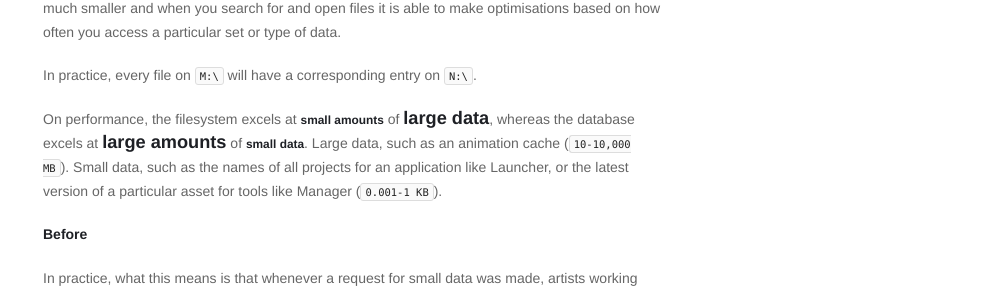
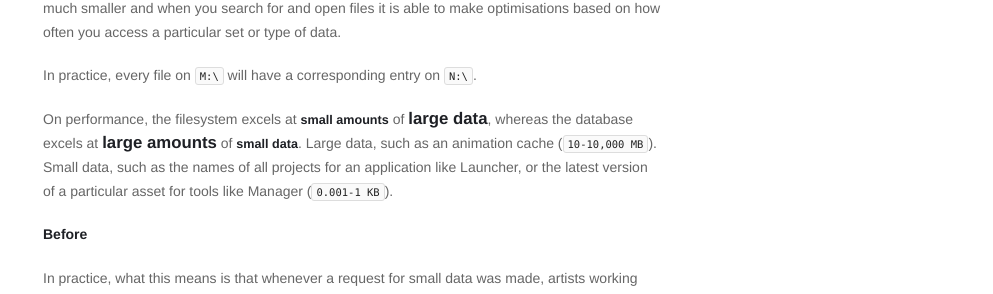
Before and after one commit to mindbender-studio/journal, a Jekyll site: the page built from _posts/2017-05-07-week-7.md, in a window 1280 px wide. Shown: the part 1496-1790 px from the top of the page, without its empty margins (287-1280 px from the left). Built offline with Jekyll 4.4.1, drawn with Linux system fonts in a browser that asks for light colours; nearby versions of some CDN libraries.

Commit message:
Update style

```diff
--- a/assets/css/style.css
+++ b/assets/css/style.css
@@ -48,12 +48,12 @@ margin-bottom: 20px;
 }
 
 big {
-	font-size: 1.3em;
+	font-size: 1.2em;
 	line-height: 1em;
 }
 
 small {
-	font-size: 0.85em;
+	font-size: 0.9em;
 }
 
 /* Base */
@@ -320,6 +320,7 @@ p code, h2 code, li code{
     font-size: 0.75em;
     font-family: consolas;
     color: #222;
+	white-space: nowrap
 }
 
 h2 code {
```
